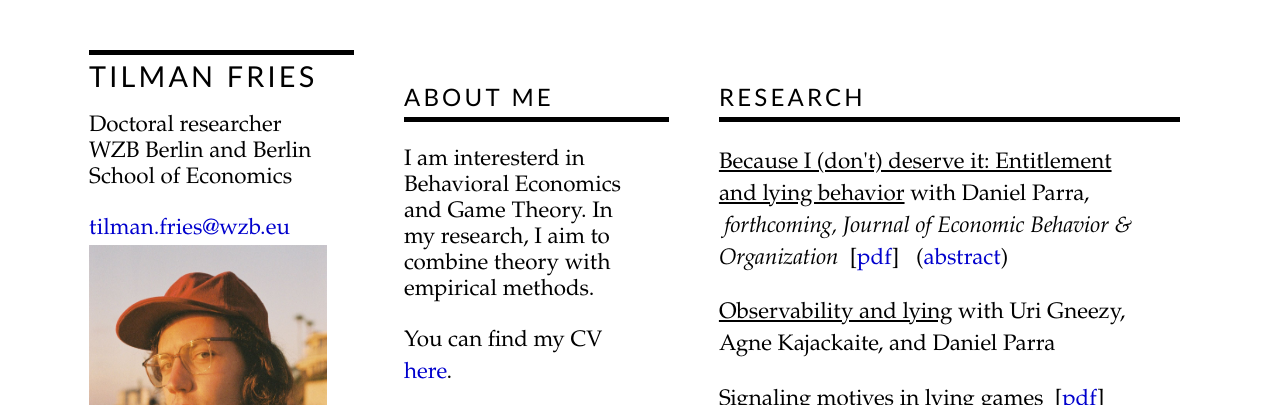
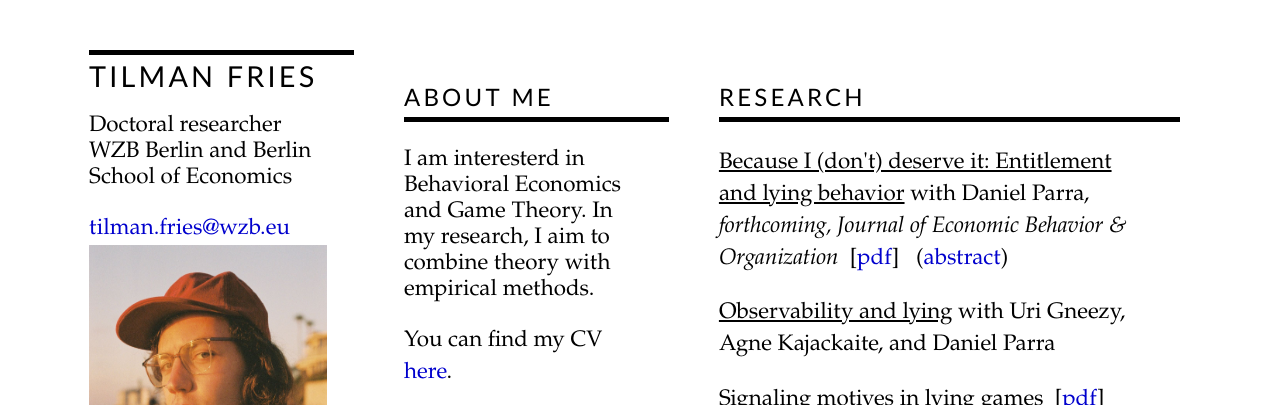
Before and after one commit to tilmanfries/tilmanfries.github.io, a Jekyll site: the page built from index.md, in a window 1280 px wide. Shown: the top 405 px of the page. Built offline with Jekyll 4.4.1, drawn with Linux system fonts in a browser that asks for light colours.

Commit message:
solved comma issue

```diff
--- a/_layouts/personal.html
+++ b/_layouts/personal.html
@@ -34,7 +34,7 @@
      with {{ item.collab}}{% if item.journal != "none" %},{% endif %}
      {% endif %}
      {% if item.journal != "none" %}
-      <i>&nbsp;{{ item.journal }}</i>
+      <i>{{ item.journal }}</i>
      {% endif %}
     {% if item.pdf != "none" %}
     &nbsp;[<a href=/assets/pdf/{{ item.pdf }}>pdf</a>]
```
